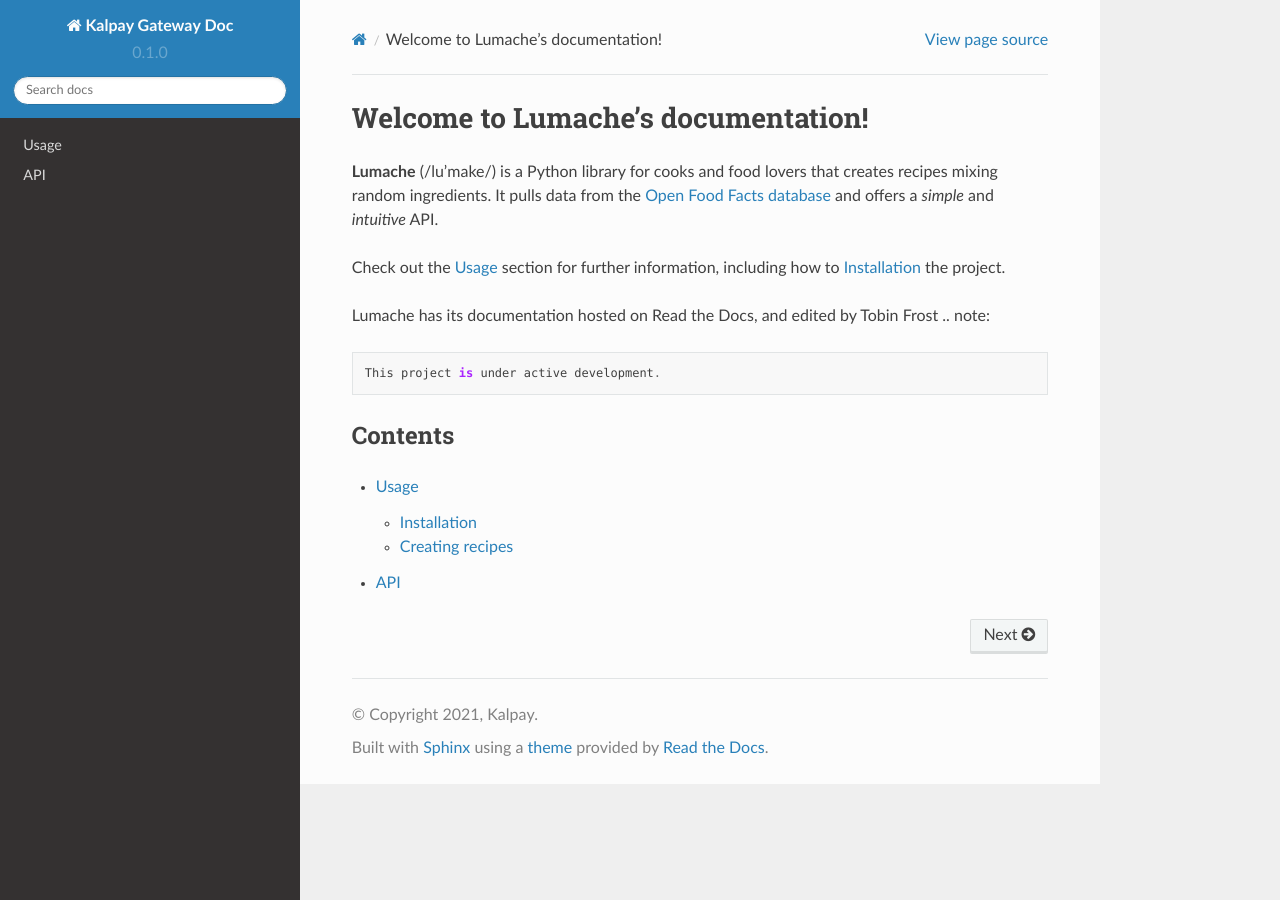
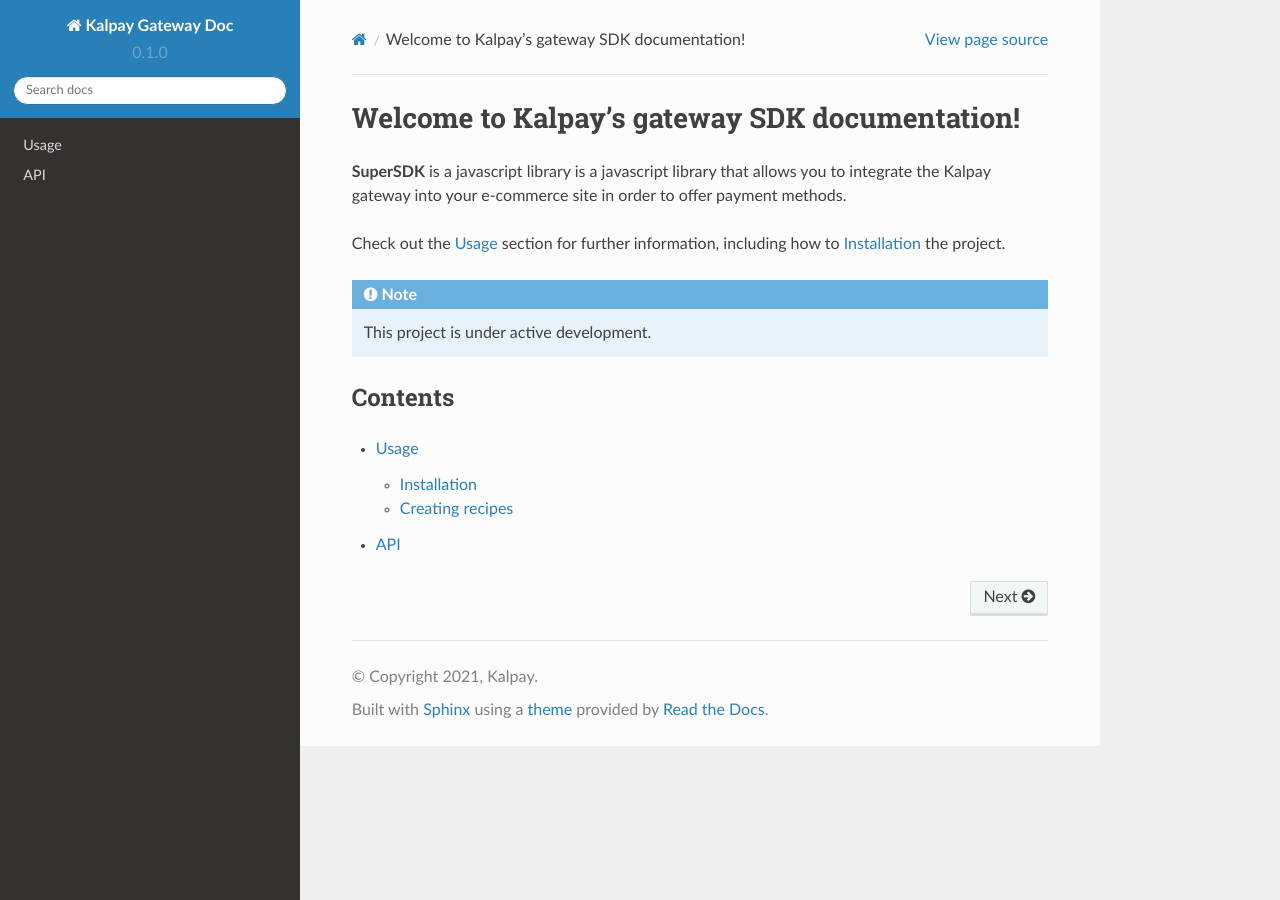
Before and after one commit to kalpayinc/kalpay-gateway-docs, a Sphinx documentation site: the page built from docs/source/index.rst, in a window 1280 px wide. Built offline with Sphinx 7.4.7 and the Read the Docs theme 2.0.0, drawn with Linux system fonts in a browser that asks for light colours.

Commit message:
Update index.rst

```diff
--- a/docs/source/index.rst
+++ b/docs/source/index.rst
@@ -1,15 +1,13 @@
-Welcome to Lumache's documentation!
+Welcome to Kalpay's gateway SDK documentation!
 ===================================
 
-**Lumache** (/lu'make/) is a Python library for cooks and food lovers
-that creates recipes mixing random ingredients.
-It pulls data from the `Open Food Facts database <https://world.openfoodfacts.org/>`_
-and offers a *simple* and *intuitive* API.
+**SuperSDK** is a javascript library is a javascript library that allows you to integrate the Kalpay gateway
+into your e-commerce site in order to offer payment methods.
+
 
 Check out the :doc:`usage` section for further information, including
 how to :ref:`installation` the project.
 
-Lumache has its documentation hosted on Read the Docs, and edited by Tobin Frost
 .. note::
 
    This project is under active development.
```
